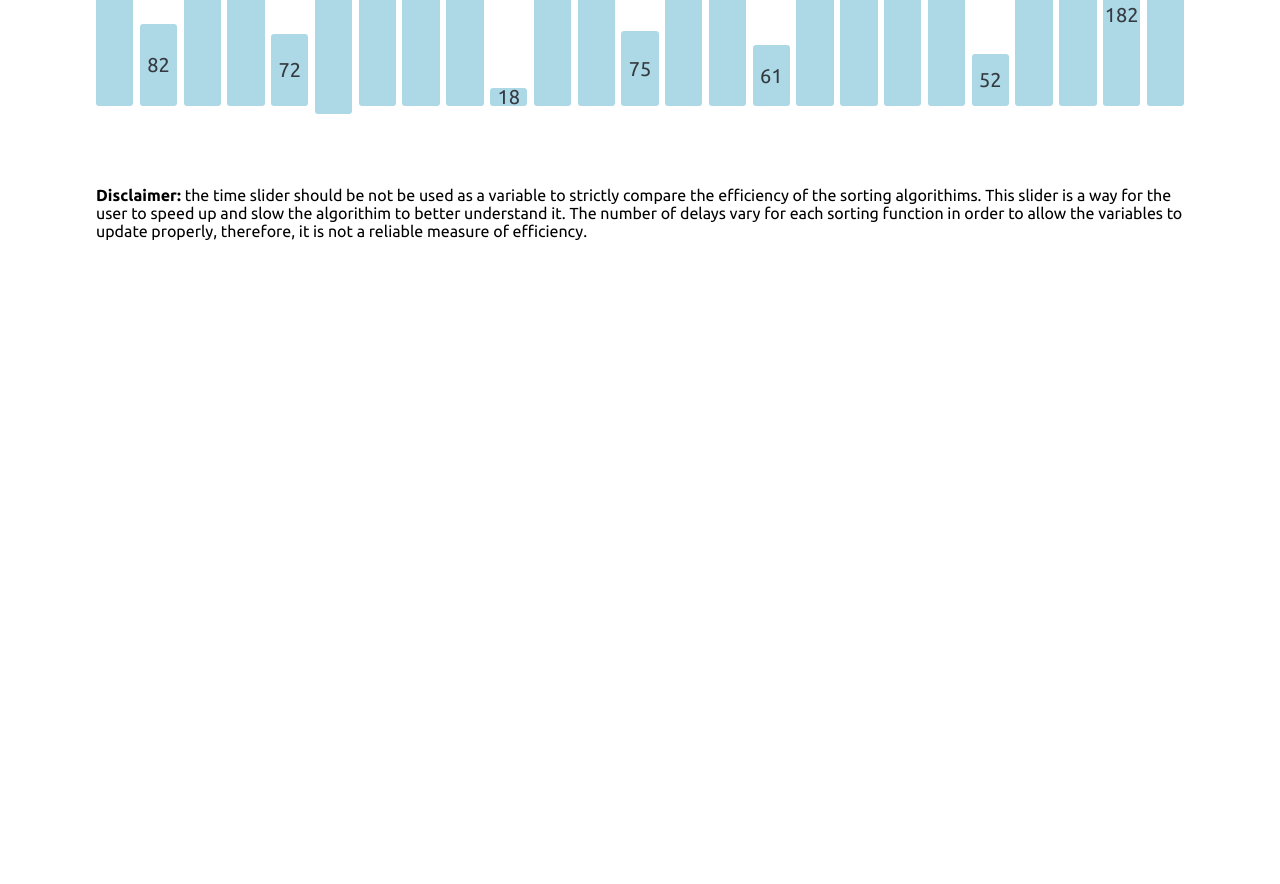
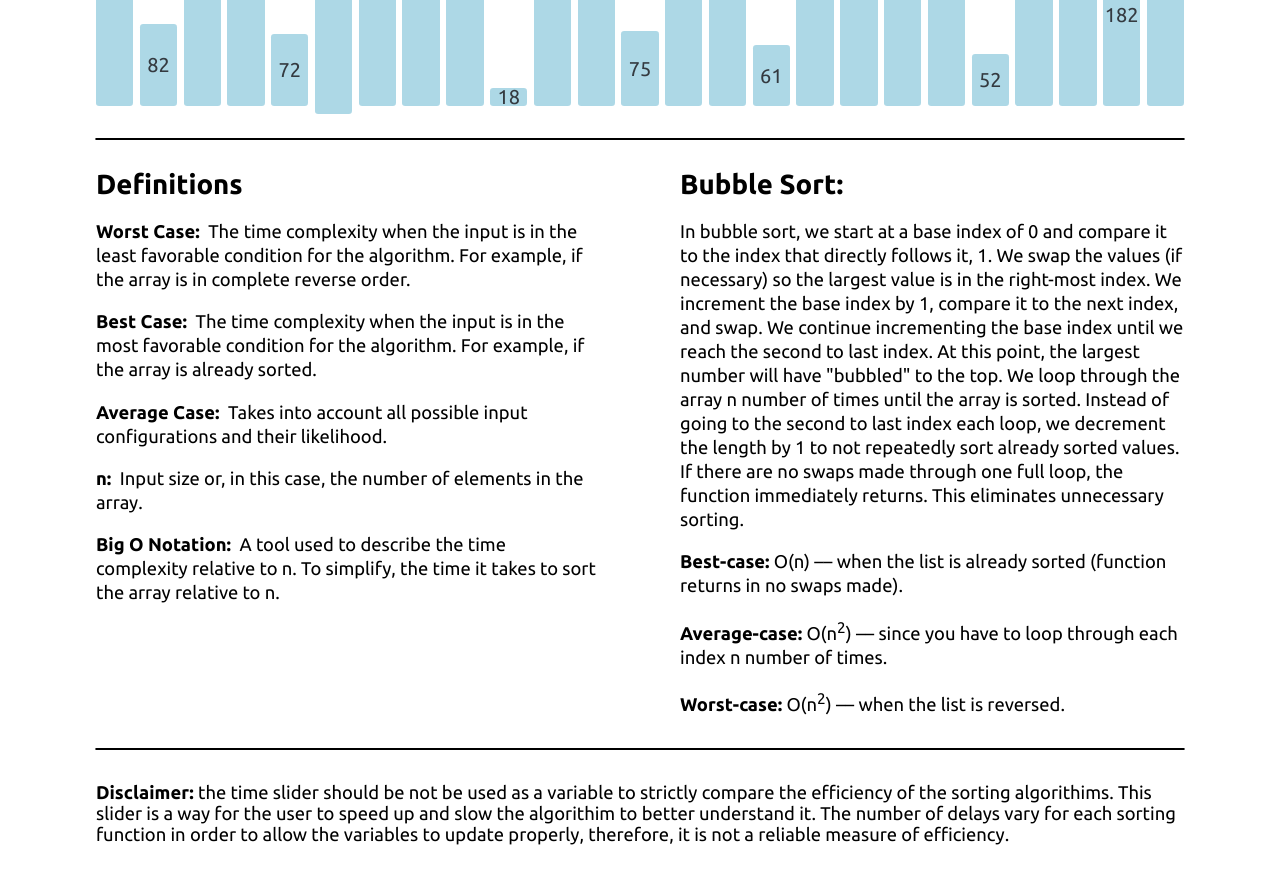
Before and after one commit to emrah-i/Sort, a React (Create React App) app in the folder sorting/: page / in a window 1280 px wide. Shown: the part 680-1564 px from the top of the page. Before the commit the page ends 1000 px from the top, so only its background shows below. Built offline with nearby package versions, Linux system fonts and the light colour scheme.

Commit message:
Explanations for words, bubble sort, selection sort, and insertion sort

```diff
--- a/sorting/src/App.jsx
+++ b/sorting/src/App.jsx
@@ -7,6 +7,7 @@ import bubbleSort from "./components/bubble-sort";
 import selectionSort from "./components/selection-sort";
 import insertionSort from "./components/insertion-sort";
 import quickSort from "./components/quick-sort";
+import Information from "./components/information";
 
 function App(){
 
@@ -73,6 +74,9 @@ function App(){
                 <Nav arrayLength={arrayLength} setArrayLength={setArrayLength} setSortType={setSortType} breakLength={breakLength} setBreakLength={setBreakLength} working={working} />
                 <SortBtns barsRef={barsRef} generateArray={generateArray} sortType={sortType} mainSort={mainSort} working={working} setWorking={setWorking} clearHighlights={clearHighlights} stop={stop} />
                 <Display numbArray={numbArray} barsRef={barsRef} arrayLength={arrayLength} />
+                <hr/>
+                <Information sortType={sortType} />
+                <hr/>
                 <Disclaimer />
             </div>)
 }
--- /dev/null
+++ b/sorting/src/components/bigo.jsx
@@ -0,0 +1,79 @@
+
+function BigO(props) {
+    const { sortType } = props
+    let content;
+
+    switch (sortType) {
+      case 'bubble':
+        content = (
+          <div>
+            <h2>Bubble Sort:</h2>
+            <p>In bubble sort, we start at a base index of 0 and compare it to the index that directly follows it, 1. We swap the values (if necessary) so the largest value is in the right-most index.
+                We increment the base index by 1, compare it to the next index, and swap.
+                We continue incrementing the base index until we reach the second to last index.
+                At this point, the largest number will have "bubbled" to the top.
+                We loop through the array n number of times until the array is sorted.
+                Instead of going to the second to last index each loop, we decrement the length by 1 to not repeatedly sort already sorted values.
+                If there are no swaps made through one full loop, the function immediately returns. This eliminates unnecessary sorting.</p>
+            <p><b>Best-case:</b> O(n) –– when the list is already sorted (function returns in no swaps made).</p>
+            <p><b>Average-case:</b> O(n<sup>2</sup>) –– since you have to loop through each index n number of times.</p>
+            <p><b>Worst-case:</b> O(n<sup>2</sup>) –– when the list is reversed.</p>
+          </div>
+        );
+        break;
+
+      case 'selection':
+        content = (
+          <div>
+            <h2>Selection Sort:</h2>
+            <p>In selection sort, we start at a base index of 0, loop through the whole array starting at the base index, find the lowest number, and swap it with the base index.
+                We increment the base index by 1 and repeat. We continue this until we've reached the second to last index. Essentially, all of the smallest numbers are "selected"
+                and placed at the bottom. The downfall of this algorithm is that you must loop through each index n number of times even if the list is sorted.
+                This is because even if the first 23 elements are sorted, without the base index getting to the second to last element, you cannot know if the list is sorted.
+            </p>
+            <p><b>Best-case:</b> O(n<sup>2</sup>) –– even if the list is sorted, you have to increment through the whole array.</p>
+            <p><b>Average-case:</b> O(n<sup>2</sup>) –– since you have to loop through each index n number of times.</p>
+            <p><b>Worst-case:</b> O(n<sup>2</sup>)</p>
+          </div>
+        );
+        break;
+
+      case 'insertion':
+        content = (
+          <div>
+            <h2>Insertion Sort:</h2>
+            <p>In insertion sort, we start at a base index of 1, compare it with the index directly to the left, and swap (if necessary) so the smaller number is in the left-most index.
+                Then, we increment the base index by 1, however, this time, we keep comparing and swapping with indexes to the left until we find a value that's less than the base value.
+                This means we've found it's place in the index. We can be sure of this because its below greater values and above lesser values. Essentially, we're inserting numbers
+                to the proper index by finding the index where the number to the left is less than and the number to the right is greater than our base value.
+            </p>
+            <p><b>Best-case:</b> O(n) –– when the list is already sorted.</p>
+            <p><b>Average-case:</b> O(n<sup>2</sup>)</p>
+            <p><b>Worst-case:</b> O(n<sup>2</sup>) –– when the list is reversed.</p>
+          </div>
+        );
+        break;
+
+      case 'quick':
+        content = (
+          <div>
+            <h2>Quick Sort:</h2>
+            <p>In quick sort, there is no concrete way to start. My algorithm uses the last index, however, this is not efficient
+                as the starting pivot index should be close to the median of the array. I will only explain how my algorithm works.
+                This will be a little more complicated than the other algorithms as it contains recursion.</p>
+            <p></p>
+            <p><b>Best-case:</b> O(n • logn) –– with a good pivot selection.</p>
+            <p><b>Average-case:</b> O(n • logn)</p>
+            <p><b>Worst-case:</b> O(n<sup>2</sup>) –– when the pivot is always the smallest or largest element.</p>
+          </div>
+        );
+        break;
+
+      default:
+        content = <p>Please select a sorting method.</p>;
+    }
+
+    return <div>{content}</div>;
+}
+
+export default BigO;
--- /dev/null
+++ b/sorting/src/components/information.jsx
@@ -0,0 +1,23 @@
+import { useEffect, useState } from "react";
+import BigO from "./bigo";
+
+function Information(props) {
+    const { sortType } = props;
+    const [ bigO, setBigO ] = useState(null)
+
+    return (<div className="information">
+                <div>
+                    <h2>Definitions</h2>
+                    <p><b>Worst Case:</b> &nbsp;The time complexity when the input is in the least favorable condition for the algorithm. For example, if the array is in complete reverse order.</p>
+                    <p><b>Best Case:</b> &nbsp;The time complexity when the input is in the most favorable condition for the algorithm. For example, if the array is already sorted.</p>
+                    <p><b>Average Case:</b>  &nbsp;Takes into account all possible input configurations and their likelihood.</p>
+                    <p><b>n:</b> &nbsp;Input size or, in this case, the number of elements in the array.</p>
+                    <p><b>Big O Notation:</b> &nbsp;A tool used to describe the time complexity relative to n. To simplify, the time it takes to sort the array relative to n.</p>
+                </div>
+                <div>
+                    <BigO sortType={sortType} />
+                </div>
+            </div>)
+}
+
+export default Information;
--- a/sorting/src/components/selection-sort.jsx
+++ b/sorting/src/components/selection-sort.jsx
@@ -11,7 +11,7 @@ async function selectionSort(sortVariables) {
         stop
     } = sortVariables;
 
-    for (let j = 0; j < numbArray.length; j++) {
+    for (let j = 0; j < numbArray.length - 1; j++) {
 
         const newArray = prevCountRef.current;
         let min_idx = j;
--- a/sorting/src/styles.css
+++ b/sorting/src/styles.css
@@ -130,7 +130,40 @@ body {
   opacity: 0.6;
 }
 
+.information {
+  display: flex;
+  justify-content: center;
+  font-size: 1.15rem;
+  width: 85vw;
+  gap: 5rem;
+  margin: 0 auto;
+  padding: 0;
+  line-height: 1.5rem;
+}
+.information div {
+  width: 50%;
+}
+.information div h2 {
+  margin-top: 0;
+}
+.information div p:last-child {
+  margin-bottom: 0;
+}
+.information div > * {
+  width: 100%;
+}
+
+hr {
+  height: 0;
+  color: transparent;
+  width: 85vw;
+  border: 0.1rem solid black;
+  margin: 2rem auto;
+  border-radius: 0.5rem;
+}
+
 .disclaimer {
+  font-size: 1.15rem;
   width: 85vw;
-  margin: 5rem auto;
+  margin: 0 auto 4rem;
 }/*# sourceMappingURL=styles.css.map */
--- a/sorting/src/styles.scss
+++ b/sorting/src/styles.scss
@@ -146,7 +146,44 @@ body {
 
 }
 
+.information {
+    display: flex;
+    justify-content: center;
+    font-size: 1.15rem;
+    width: 85vw;
+    gap: 5rem;
+    margin: 0 auto;
+    padding: 0;
+    line-height: 1.5rem;
+
+    div {
+        width: 50%;
+
+        h2 {
+            margin-top: 0;
+        }
+
+        p:last-child {
+            margin-bottom: 0;
+        }
+
+        > * {
+            width: 100%;
+        }
+    }
+}
+
+hr {
+    height: 0;
+    color: transparent;
+    width: 85vw;
+    border: .1rem solid black;
+    margin: 2rem auto;
+    border-radius: .5rem;
+}
+
 .disclaimer {
+    font-size: 1.15rem;
     width: 85vw;
-    margin: 5rem auto;
+    margin: 0 auto 4rem;
 }
```
Also changed, not shown: 1 other file (tests, documents, lock files or other folders).
